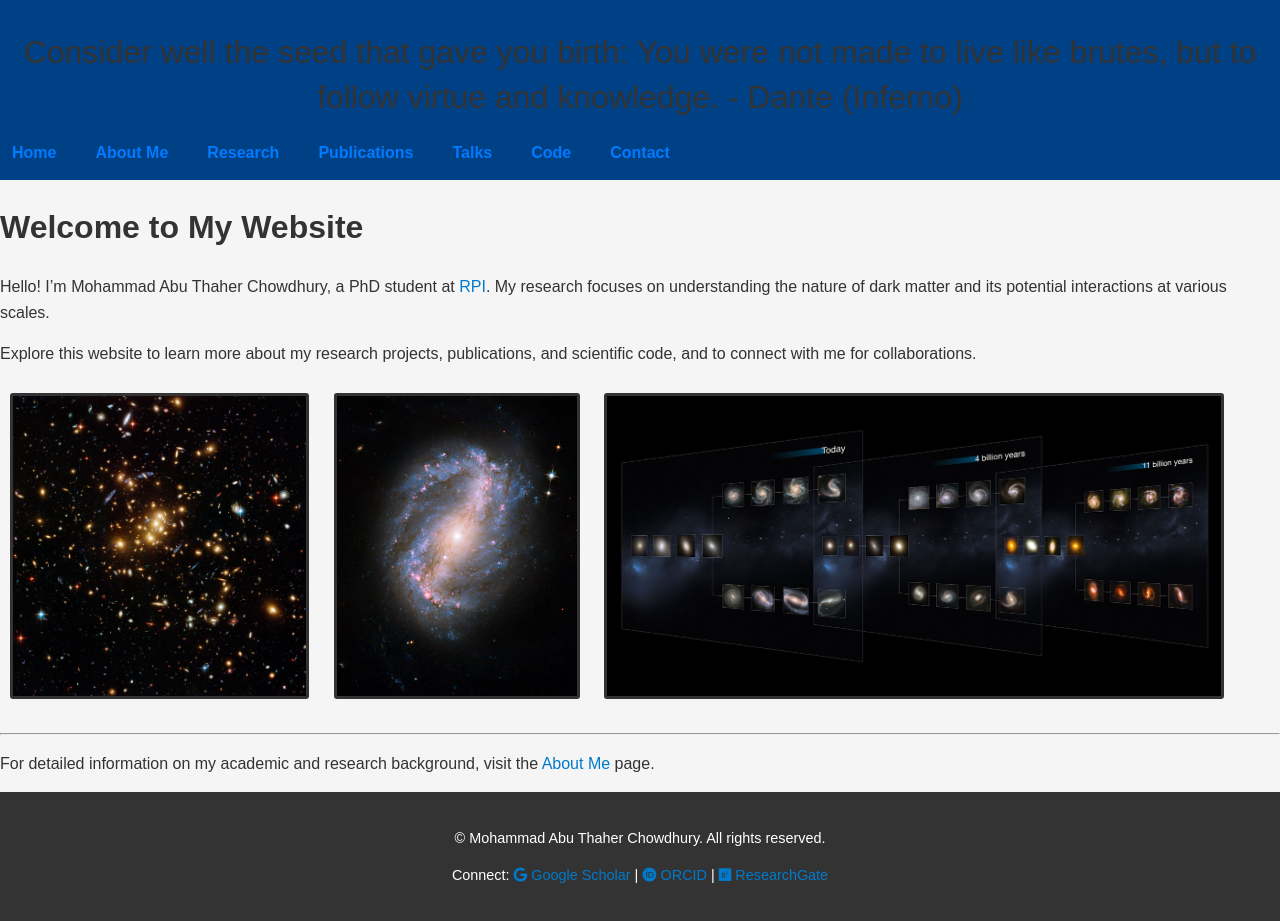
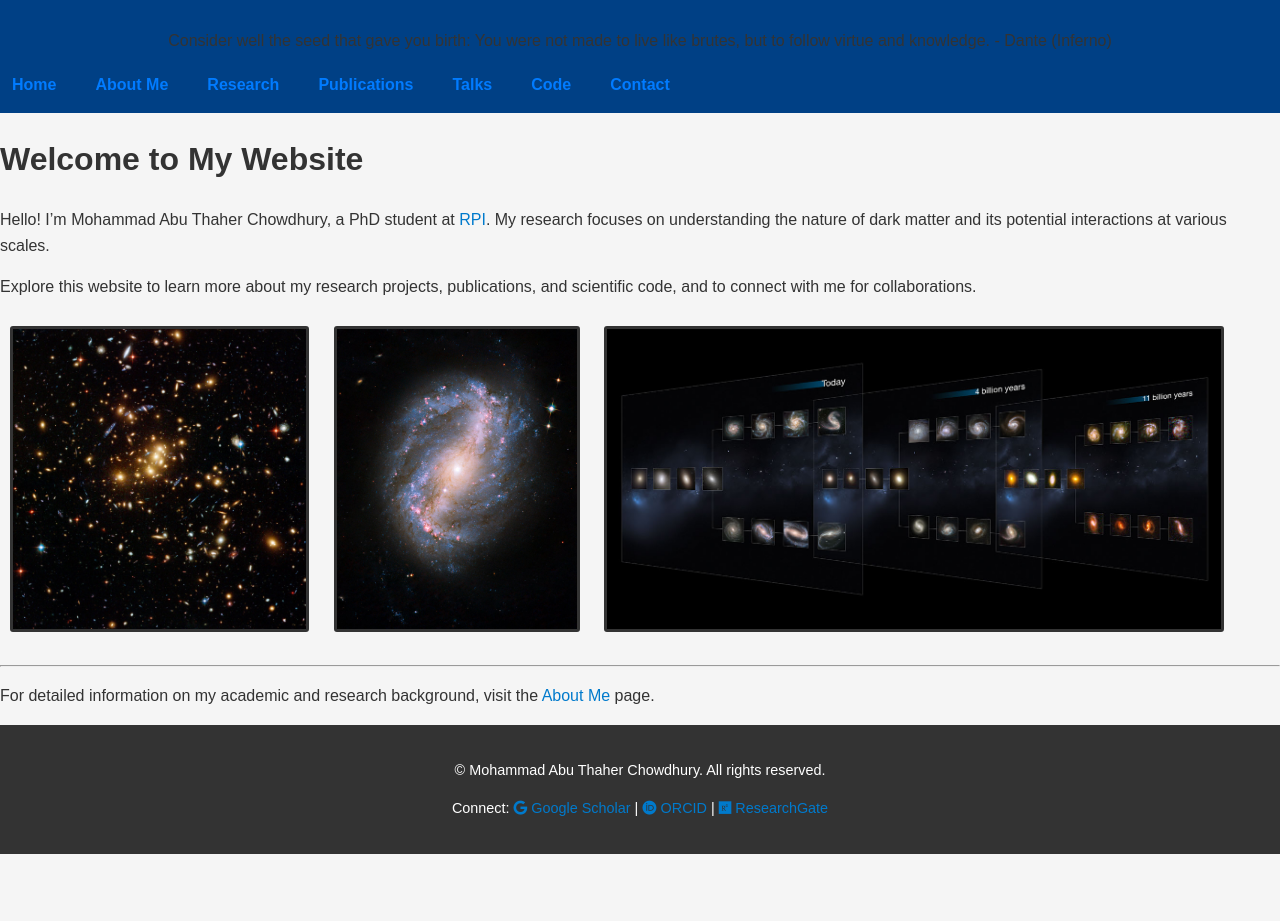
Before and after one commit to matc-thaher/website, a Jekyll site: the page built from index.md, in a window 1280 px wide. Built offline with Jekyll 4.4.1, drawn with Linux system fonts in a browser that asks for light colours; after the commit the page ends 900 px from its top, so only the background shows below that.

Commit message:
Update style.css

```diff
--- a/assets/css/style.css
+++ b/assets/css/style.css
@@ -27,7 +27,7 @@ header {
 }
 
 header h1 {
-    font-size: 2em;           /* Adjust font size as needed */
+    font-size: 1em;           /* Adjust font size as needed */
     color: #333;              /* Text color */
     text-align: center;       /* Center align the text */
     margin-top: 20px;         /* Add some space above */
```
